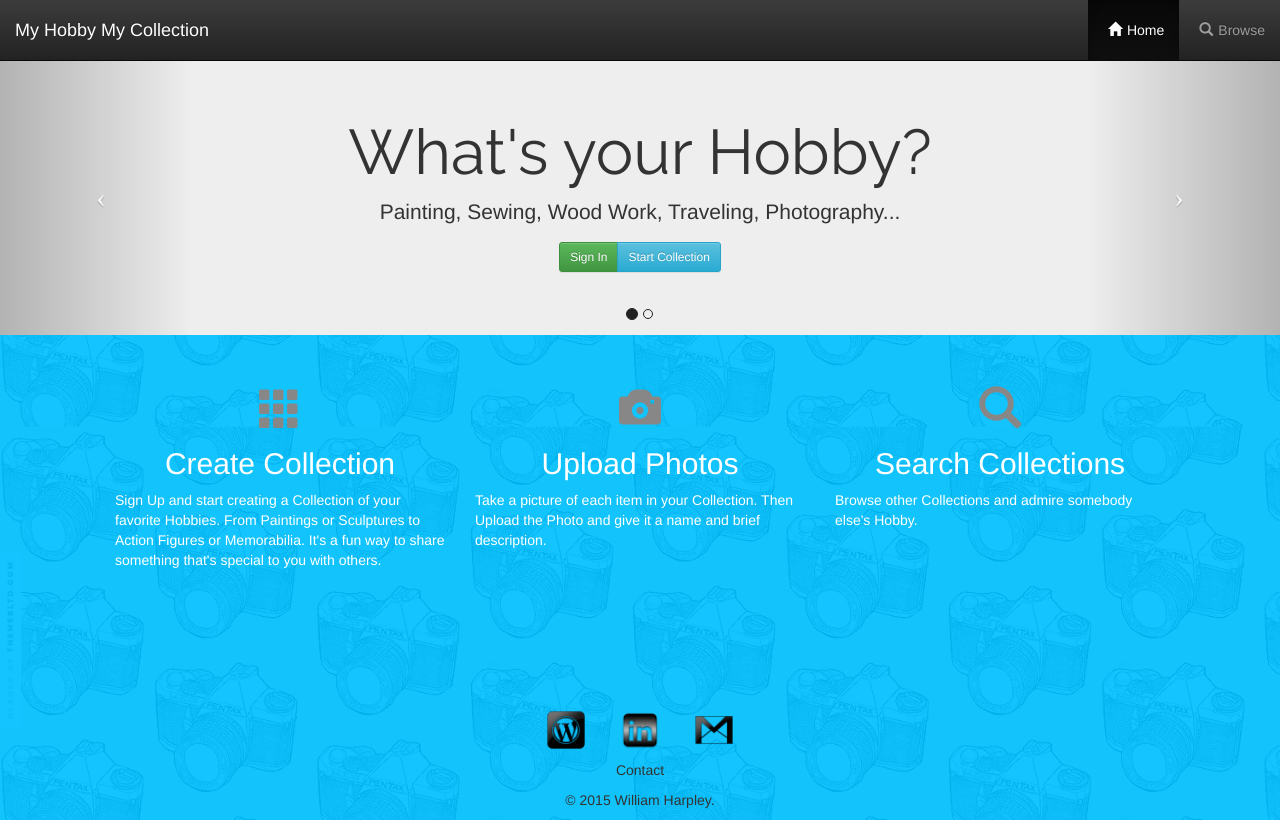
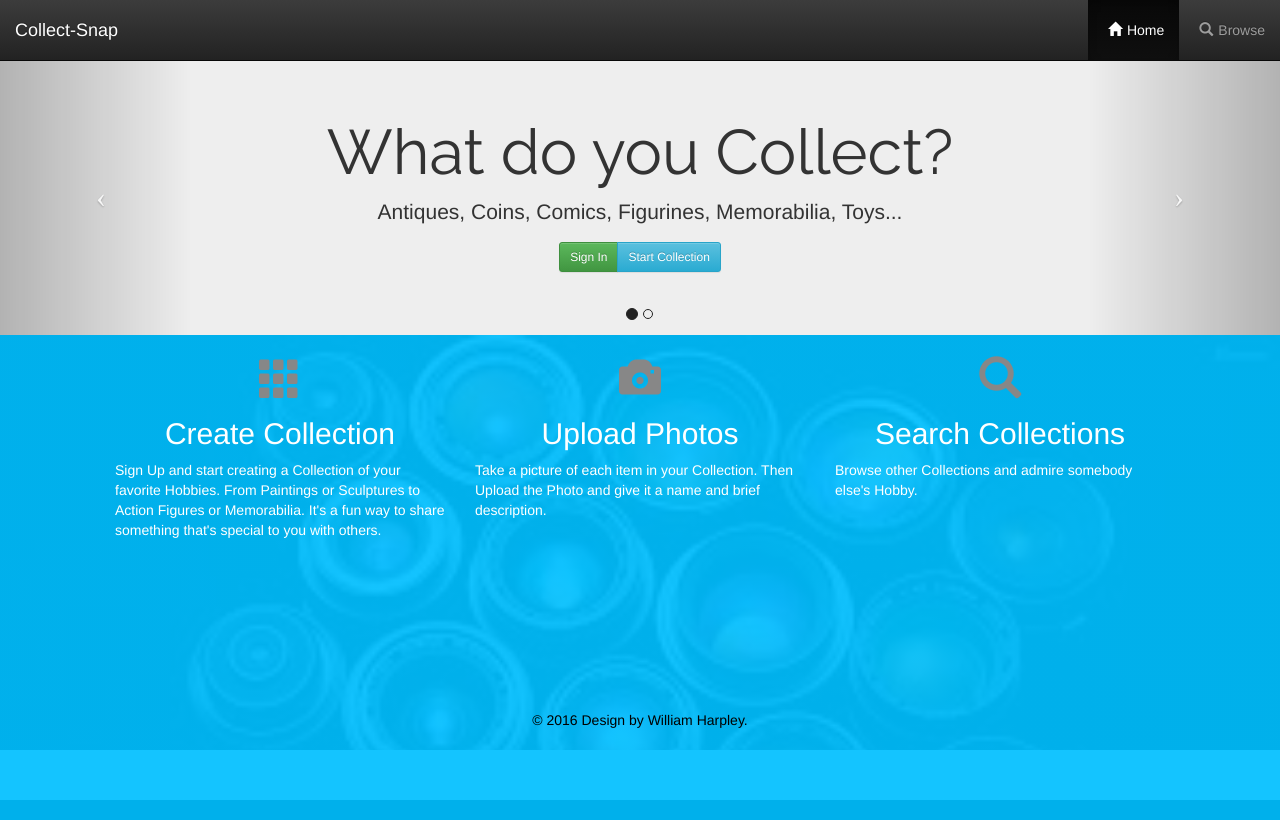
Before and after one commit to wharpley80/my-hobby, a PHP site: page /home/ in a window 1280 px wide. Run offline with PHP 8.4, Linux system fonts and the light colour scheme; some libraries are stand-ins or nearby versions.

Commit message:
Background/Rotate IMG adjustments

```diff
--- a/css/my-styles.css
+++ b/css/my-styles.css
@@ -23,6 +23,7 @@ a {
 
 .jumbotron {
 	text-align: center;
+	margin-bottom: 0;
 }
 
 .row {
@@ -43,16 +44,25 @@ a {
 	border: 1px solid #000;
 }
 
+.home-page {
+  background:
+    linear-gradient(
+      rgba(0, 191, 255, 0.92),
+      rgba(0, 191, 255, 0.92)
+    );
+  background-size: 100%;
+  height: 100%;
+}
+
 .browse-page {
   background:
     linear-gradient(
       rgba(0, 191, 255, 0.92),
       rgba(0, 191, 255, 0.92)
     ),
-    url('../img/pentax_camera.png') repeat-y;
+    url('../img/lens-background.jpeg');
   background-size: 100%;
   height: 100%;
-
 }
 
 /***************************
@@ -231,17 +241,15 @@ footer {
   text-align: center;
 }
 
-.social-icon {
-	height: 60px;
-	width: 60px;
-	position:relative;
-	margin-top: 100px;
+.designer {
+  display: inline-block;
+  margin-top: 140px;
+  color: #000;
+  padding-bottom: 10px;
 }
 
-#twitter {
-  height: 40px;
-  width: 40px;
-  padding-bottom: 10px;
+.designer:hover {
+  color: #fff;
 }
 
 /*****************************
--- a/home/index.php
+++ b/home/index.php
@@ -4,6 +4,7 @@ session_start();
 $thisPage = "home";
 require_once('../inc/config.php');
 require_once(ROOT_PATH . 'inc/database.php');
+
 // Creates a new username.
 if (isset($_POST['signup'])) {
   $username = trim($_POST['username']);
@@ -136,6 +137,19 @@ require_once(ROOT_PATH . 'inc/header.php');
 			</ol>
 			<div class="carousel-inner">
 				<div class="item active">
+					<h1>What do you Collect?</h1>
+		 			<p class="lead">Antiques, Coins, Comics, Figurines, Memorabilia, Toys...
+		 			</p>
+		      <p class="btn-group">
+		      	<?php if (!(isset($_SESSION['login']) && !empty($_SESSION['login']))) { ?>
+				     	  <a class="btn btn-success btn-sm" data-toggle="modal" href="#signIn">Sign In</a>
+				    		<a class="btn btn-info btn-sm" data-toggle="modal"  href="#getStarted">Start Collection</a>
+						<?php }	else { ?>
+								<a class="btn btn-danger btn-sm" href="<?php echo BASE_URL; ?>index.php">Log Out</a>
+						<?php } ?>
+		      </p>
+				</div>
+				<div class="item">
 					<h1>What's your Hobby?</h1>
 		 			<p class="lead">Painting, Sewing, Wood Work, Traveling, Photography...
 		 			</p>
@@ -149,19 +163,6 @@ require_once(ROOT_PATH . 'inc/header.php');
 							<a class="btn btn-danger btn-sm" href="<?php echo BASE_URL; ?>index.php">Log Out &amp Save</a>
 						</p>
 					<?php } ?>
-				</div>
-				<div class="item">
-					<h1>What do you Collect?</h1>
-		 			<p class="lead">Antiques, Coins, Comics, Figurines, Memorabilia, Toys...
-		 			</p>
-		      <p class="btn-group">
-		      	<?php if (!(isset($_SESSION['login']) && !empty($_SESSION['login']))) { ?>
-				     	  <a class="btn btn-success btn-sm" data-toggle="modal" href="#signIn">Sign In</a>
-				    		<a class="btn btn-info btn-sm" data-toggle="modal"  href="#getStarted">Start Collection</a>
-						<?php }	else { ?>
-								<a class="btn btn-danger btn-sm" href="<?php echo BASE_URL; ?>index.php">Log Out</a>
-						<?php } ?>
-		      </p>
 				</div>
 			</div>
     </div>
@@ -217,6 +218,7 @@ require_once(ROOT_PATH . 'inc/header.php');
 			</div>
 		</div>
 	</div>
+	<div class="browse-page">
 	  <div class="container">
 		 	<div class="row">
 		 		<div class="col-sm-4">
@@ -242,4 +244,5 @@ require_once(ROOT_PATH . 'inc/header.php');
 		 		</div>
 		 	</div>
 		</div>
+
 <?php require_once(ROOT_PATH . 'inc/footer.php'); ?>
--- a/inc/config.php
+++ b/inc/config.php
@@ -17,8 +17,8 @@ if (LOCALHOST) {
 	define("ROOT_PATH", $_SERVER["DOCUMENT_ROOT"] . "/");
 
 	define("DB_HOST", "localhost");
-	define("DB_NAME", "my_hobby");
+	define("DB_NAME", "collect_snap");
 	define("DB_PORT", "3306");
-	define("DB_USER", "wharpley1980");
+	define("DB_USER", "billy1980");
 	define("DB_PASS", "wotco712");
 }
--- a/inc/footer.php
+++ b/inc/footer.php
@@ -1,15 +1,11 @@
-  <footer>
-    <a href="http://blog.williamharpley.com"><img src="../img/099377-glossy-black-icon-social-media-logos-wordpress-logo-square.png"   class='social-icon'></a>
-		<a href="https://www.linkedin.com/in/williamharpley"><img src="../img/100197-grunge-brushed-metal-pewter-icon-social-media-logos-linkedin-logo-square2.png" alt="LinkedIn Logo" class="social-icon"></a>
-		<a href="mailto:wharpley@gmail.com"><img src="../img/099316-glossy-black-icon-social-media-logos-gmail.png" alt="Gmail Logo"  class="social-icon"></a>
-		<p>Contact</p>
-		<p>&copy; 2015 William Harpley.</p>
-	</footer>
+	  <footer>
+	    <a href="http://williamharpleyportfolio.com/">
+	      <p class="designer">&copy; 2016 Design by William Harpley.</p>
+	    </a>
+		</footer>
+  </div>
 	<script src="http://code.jquery.com/jquery.js"></script>
 	<script src="http://jqueryvalidation.org/files/dist/jquery.validate.min.js"></script>
-	<!--
-	<script src="http://malsup.github.com/jquery.form.js"></script>
--->
 	<script src="<?php echo BASE_URL; ?>inc/js/bootstrap.min.js"></script>
 	<script src="<?php echo BASE_URL; ?>inc/js/jquery.tooltipster.min.js" type="text/javascript"></script>
 	<script src="<?php echo BASE_URL; ?>inc/js/scripts.js" type="text/javascript"></script>
@@ -19,7 +15,7 @@
   m=s.getElementsByTagName(o)[0];a.async=1;a.src=g;m.parentNode.insertBefore(a,m)
   })(window,document,'script','//www.google-analytics.com/analytics.js','ga');
 
-  ga('create', 'UA-68657371-4', 'auto');
+  ga('create', 'UA-68657371-7', 'auto');
   ga('send', 'pageview');
 
 </script>
--- a/inc/header.php
+++ b/inc/header.php
@@ -1,7 +1,7 @@
 <!DOCTYPE html>
  <html>
  <head>
- 	<title>MyHobbyMyCollection</title>
+ 	<title>Collect-Snap</title>
  	<meta name="viewport" content="width=device-width, initial-scale=1.0">
  	<link href="https://fonts.googleapis.com/css?family=Open+Sans:300|Raleway" rel="stylesheet" type="text/css">
  	<link href="<?php echo BASE_URL; ?>css/bootstrap.min.css" rel="stylesheet" media="screen">
@@ -9,7 +9,7 @@
  	<link href="<?php echo BASE_URL; ?>css/tooltipster.css"rel="stylesheet" type="text/css">
  	<link href="<?php echo BASE_URL; ?>css/my-styles.css" rel="stylesheet" media="screen">
  </head>
- <body class="browse-page">
+ <body class="home-page">
  	<nav class="navbar navbar-inverse navbar-fixed-top">
  		<div class="container-fluid">
  			<div class="navbar-header">
@@ -18,7 +18,7 @@
 	        <span class="icon-bar"></span>
 	        <span class="icon-bar"></span>
 	      </button>
-	 			<a class="navbar-brand text-muted" href="#">My Hobby My Collection</a>
+	 			<a class="navbar-brand text-muted" href="<?php echo BASE_URL; ?>home/">Collect-Snap</a>
  			</div>
  			<div class="collapse navbar-collapse">
 	 			<ul class="nav navbar-nav navbar-right">
--- a/inc/js/scripts.js
+++ b/inc/js/scripts.js
@@ -210,7 +210,8 @@ $(function() {
         $('.sr-only').html(percentComplete+ '%');
       },
       success:function(){
-        window.location.href = '../collection/';
+       // window.location.href = '../collection/';
+       window.location.reload(true);
       }
     });
     $(".progress").hide();
@@ -282,13 +283,16 @@ $(function() {
       data: {
         id: id
       },
+
       success: function(data) {
         $('#title-name').text(data);
       }
+
     });
     // Edit Image Name
     $('#change-name').on('click', function(event) {
       event.preventDefault();
+
       var name = $('#new-name').val();
 
       function edit_name(id,name) {
@@ -299,9 +303,11 @@ $(function() {
             id: id,
             name: name
           },
+
           success: function(data) {
             $('#title-name').text(data);
             $('#edited_' + id + '_name').text(data);
+            location.reload();
           }
         });
       }
@@ -341,6 +347,7 @@ $(function() {
           success: function(data) {
             $('#modal-description').text(data);
             $('#edited_' + id + '_description').text(data);
+            location.reload();
           }
         });
       }
```
Also changed, not shown: browse/index.php (+4 -5 lines), collection/index.php (+29 -6 lines), php.ini (added, +9 -0 lines), rotate_image.php (+12 -2 lines), img/lens-background.jpeg (added), 1 other file. Lines whose indentation alone changed are shown as unchanged.
